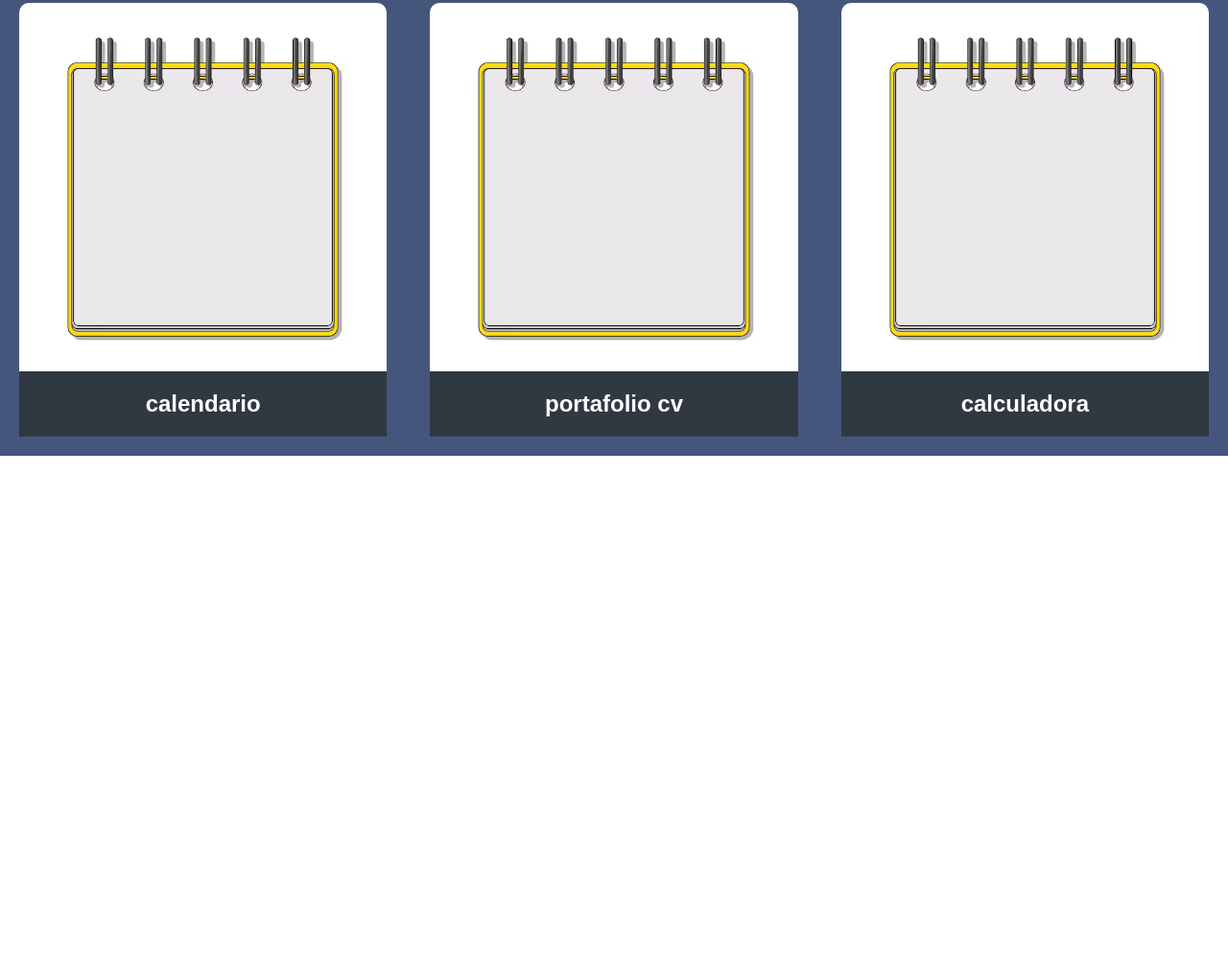
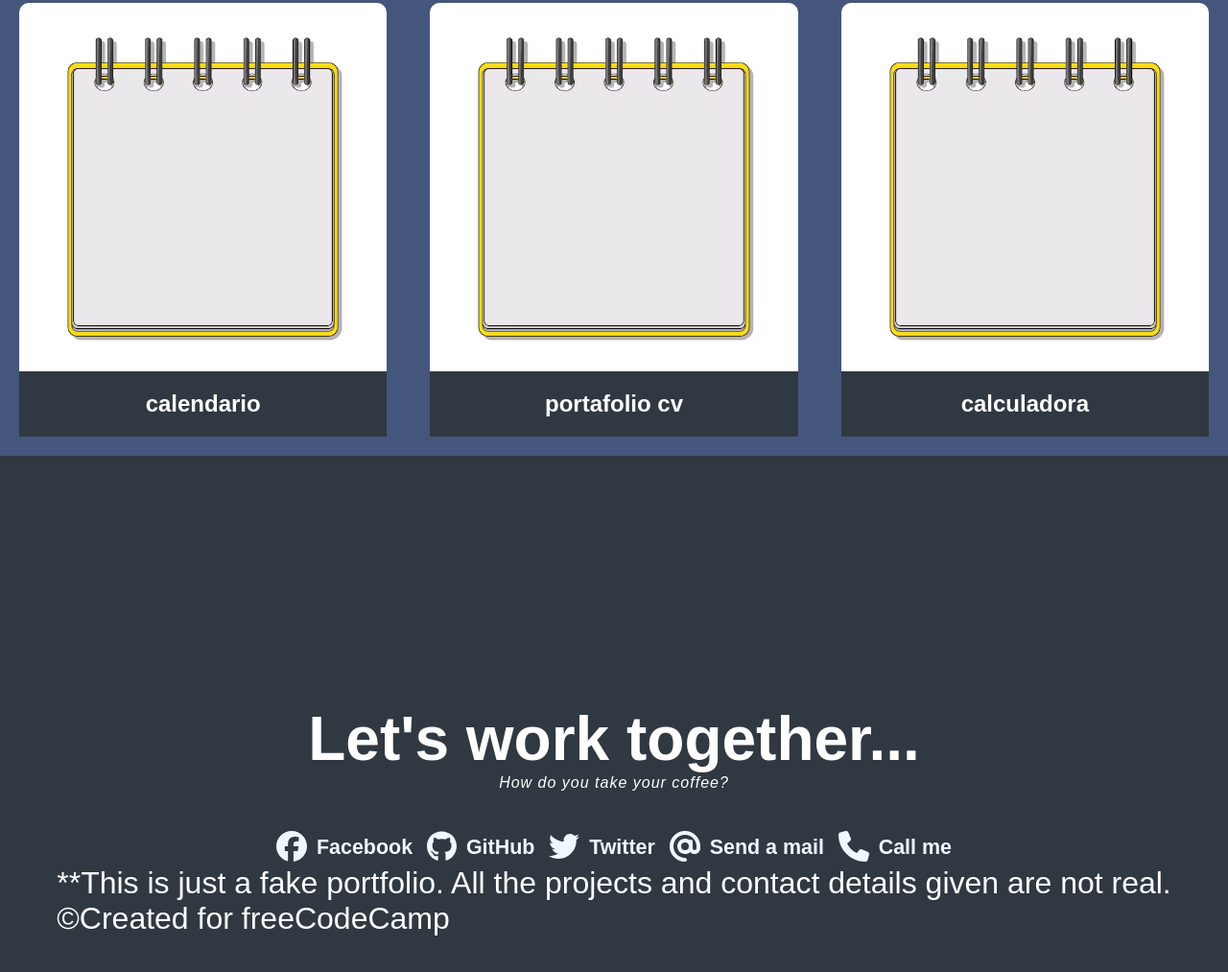
Before and after one commit to soukaina-erraiss-alaoui/portafolio, a plain HTML site: page index.html in a window 1280 px wide. Shown: the part 1495-2508 px from the top of the page at 96% size. Before the commit the page ends 1970 px from the top, so only its background shows below. Drawn offline with Linux system fonts and the light colour scheme.

Commit message:
el parte de contacto

```diff
--- a/index.html
+++ b/index.html
@@ -6,6 +6,8 @@
   <meta name="viewport" content="width=device-width, initial-scale=1.0" />
   <title>Portafolio</title>
   <link rel="stylesheet" href="./style.css" />
+  <script src="https://cdnjs.cloudflare.com/ajax/libs/font-awesome/6.7.2/js/all.min.js" integrity="sha512-b+nQTCdtTBIRIbraqNEwsjB6UvL3UEMkXnhzd8awtCYh0Kcsjl9uEgwVFVbhoj3uu1DO1ZMacNvLoyJJiNfcvg==" crossorigin="anonymous" referrerpolicy="no-referrer"></script>
+  <link rel="stylesheet" href="https://cdnjs.cloudflare.com/ajax/libs/font-awesome/6.7.2/css/all.min.css" integrity="sha512-Evv84Mr4kqVGRNSgIGL/F/aIDqQb7xQ2vcrdIwxfjThSH8CSR7PBEakCr51Ck+w+/U6swU2Im1vVX0SVk9ABhg==" crossorigin="anonymous" referrerpolicy="no-referrer" />
 </head>
 
 <body>
@@ -18,7 +20,7 @@
   </header>
   <main>
     <section id="welcome-section">
-      <h1>Hola soy Anass</h1>
+      <h1>Hola soy Anas</h1>
       <p>un desarrollador web</p>
     </section>
     <div id="experencia">
@@ -54,13 +56,57 @@
           <img src="./bloc.avif" alt="project-tile" />
           <h1>calculadora </h1>
         </div>
-
-
       </section>
     </div>
 
   </main>
-  <footer></footer>
+  <footer>
+    <div id="contacto">
+      <div>
+      <h1>Let's work together...</h1>
+      <p>How do you take your coffee?</p>
+    </div>
+      <div id="social-media">
+        <div>
+          <a href="#" target="_blank" id="profile-link">
+            <span><i class="fa-brands fa-facebook"></i></span>
+            <h6>Facebook</h6>
+          </a>
+        </div>
+        <div>
+          <a href="#" target="_blank" id="profile-link">
+            <span><i class="fa-brands fa-github"></i></span>
+            <h6>GitHub</h6>
+          </a>
+        </div>
+        <div>
+          <a href="#" target="_blank" id="profile-link">
+            <span><i class="fa-brands fa-twitter"></i></span>
+            <h6>
+              Twitter</h6>
+          </a>
+        </div>
+        <div>
+          <a href="#" target="_blank" id="profile-link">
+            <span><i class="fa-solid fa-at"></i></span>
+            <h6>Send a mail</h6>
+          </a>
+        </div>
+        <div>
+          <a href="#" target="_blank" id="profile-link">
+            <span><i class="fa-solid fa-phone"></i></span>
+            <h6>Call me</h6>
+          </a>
+        </div>
+      </div>
+    </div>
+
+    <div>
+      <p>**This is just a fake portfolio. All the projects and contact details given are not real.</p>
+      <p>&copy;Created for freeCodeCamp </p>
+
+    </div>
+  </footer>
 </body>
 
 </html>
--- a/style.css
+++ b/style.css
@@ -98,3 +98,50 @@ img {
   margin: auto;
   padding: 10px;
 }
+
+footer{
+  background-color:#303841;
+  display: flex;
+  align-items: center;
+  justify-content: center;
+  flex-direction: column;
+  padding: 20px ;
+  font-size: 2rem;
+  color: white;
+  height: 95vh;
+}
+
+#contacto{
+  width: 55vw;
+  display: flex;
+  flex-direction: column;
+  gap: 40px;
+}
+
+#contacto h1{
+  font-size: 900;
+  text-align: center;
+}
+
+#contacto p{
+  font-size: 16px;
+  text-align: center;
+  font-style: italic;
+  letter-spacing: 1px;
+}
+
+#social-media{
+  display: flex;
+  justify-content: space-between;
+}
+
+
+
+#social-media div a{
+  text-decoration: none;
+  color: aliceblue;
+  display: flex;
+  align-items: center;
+  gap: 10px;
+
+}
```
Also changed, not shown: readme.txt (added).
